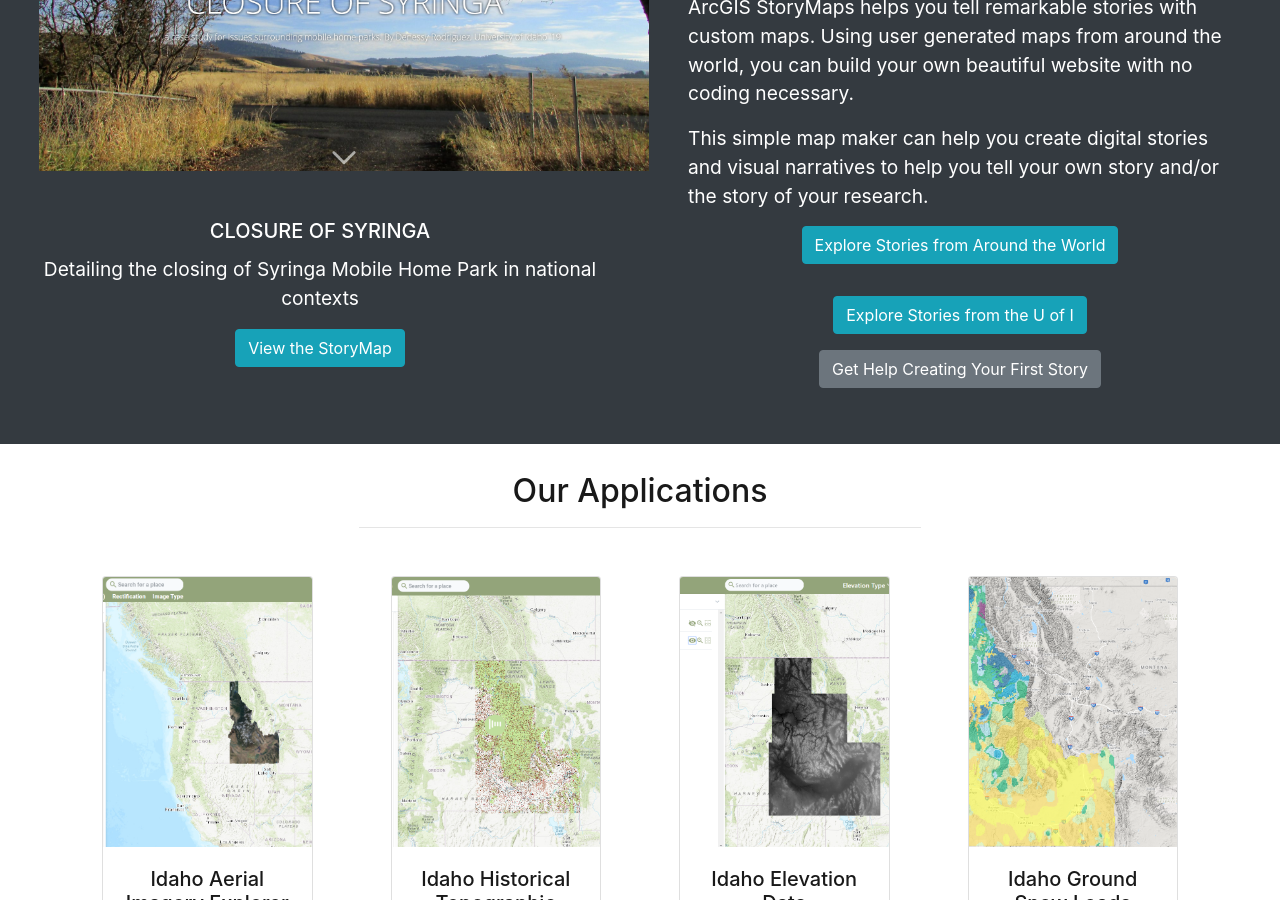
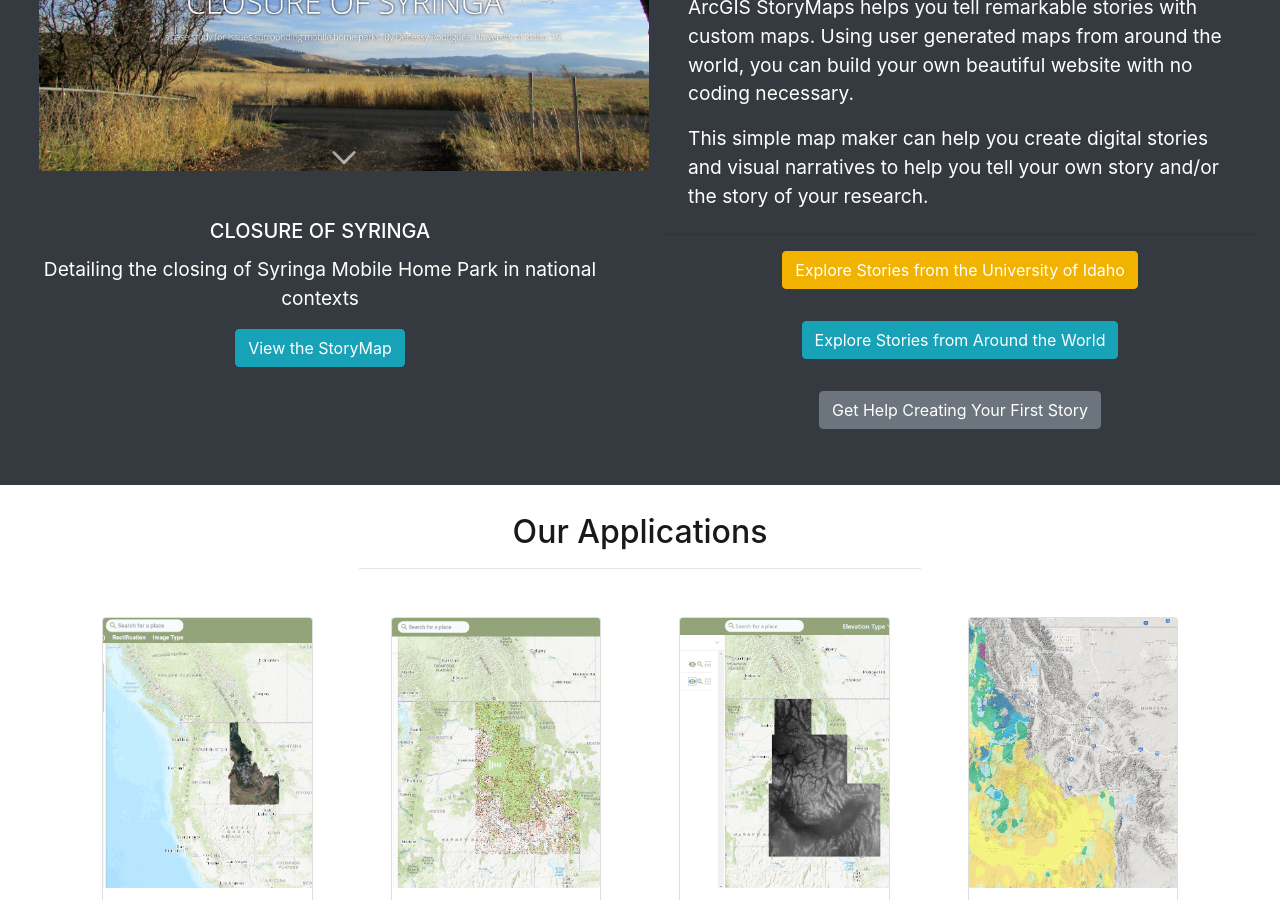
Before and after one commit to uidaholib/inside_source, a Jekyll site: the page built from index.md, in a window 1280 px wide and 900 px high, scrolled down 2527 px. Built offline with Jekyll 4.4.1, drawn with Linux system fonts in a browser that asks for light colours.

Commit message:
Update storymap-row.html

```diff
--- a/_includes/index/storymap-row.html
+++ b/_includes/index/storymap-row.html
@@ -19,9 +19,11 @@
             <h3 class="p-4">Transform your digital storytelling with custom maps</h3>
             <p class="mx-4">ArcGIS StoryMaps helps you tell remarkable stories with custom maps. Using user generated maps from around the world, you can build your own beautiful website with no coding necessary.</p>
 
-            <p class="mx-4"> This simple map maker can help you create digital stories and visual narratives to help you tell your own story and/or the story of your research. </p>
-            <p class="mx-4 text-center"><a href="https://www.esri.com/en-us/arcgis/products/arcgis-storymaps/stories" class="btn btn-info text-center mb-3">Explore Stories from Around the World</a><br/>
-            <p class="mx-4 text-center"><a href="https://uidaho.maps.arcgis.com/home/group.html?id=2edb93ef21e64bcf9bdf1c8b655aca68&view=list#content" class="btn btn-info text-center mb-3">Explore Stories from the U of I</a><br/>
+            <p class="mx-4 mb-4"> This simple map maker can help you create digital stories and visual narratives to help you tell your own story and/or the story of your research. </p>
+            <hr/>
+            <p class="mx-4 text-center mt-3"><a href="https://uidaho.maps.arcgis.com/home/group.html?id=2edb93ef21e64bcf9bdf1c8b655aca68&view=list#content" class="btn btn-pride-gold text-center mb-3">Explore Stories from the University of Idaho</a></p>
+            <p class="mx-4 text-center"><a href="https://www.esri.com/en-us/arcgis/products/arcgis-storymaps/stories" class="btn btn-info text-center mb-3">Explore Stories from Around the World</a></p>
+            <p class="mx-4 text-center">
             <a href="mailto:bgodfrey@uidaho.edu?subject=StoryMap Help" class="btn btn-secondary text-center mb-3">Get Help Creating Your First Story</a></p>
 
 
```
